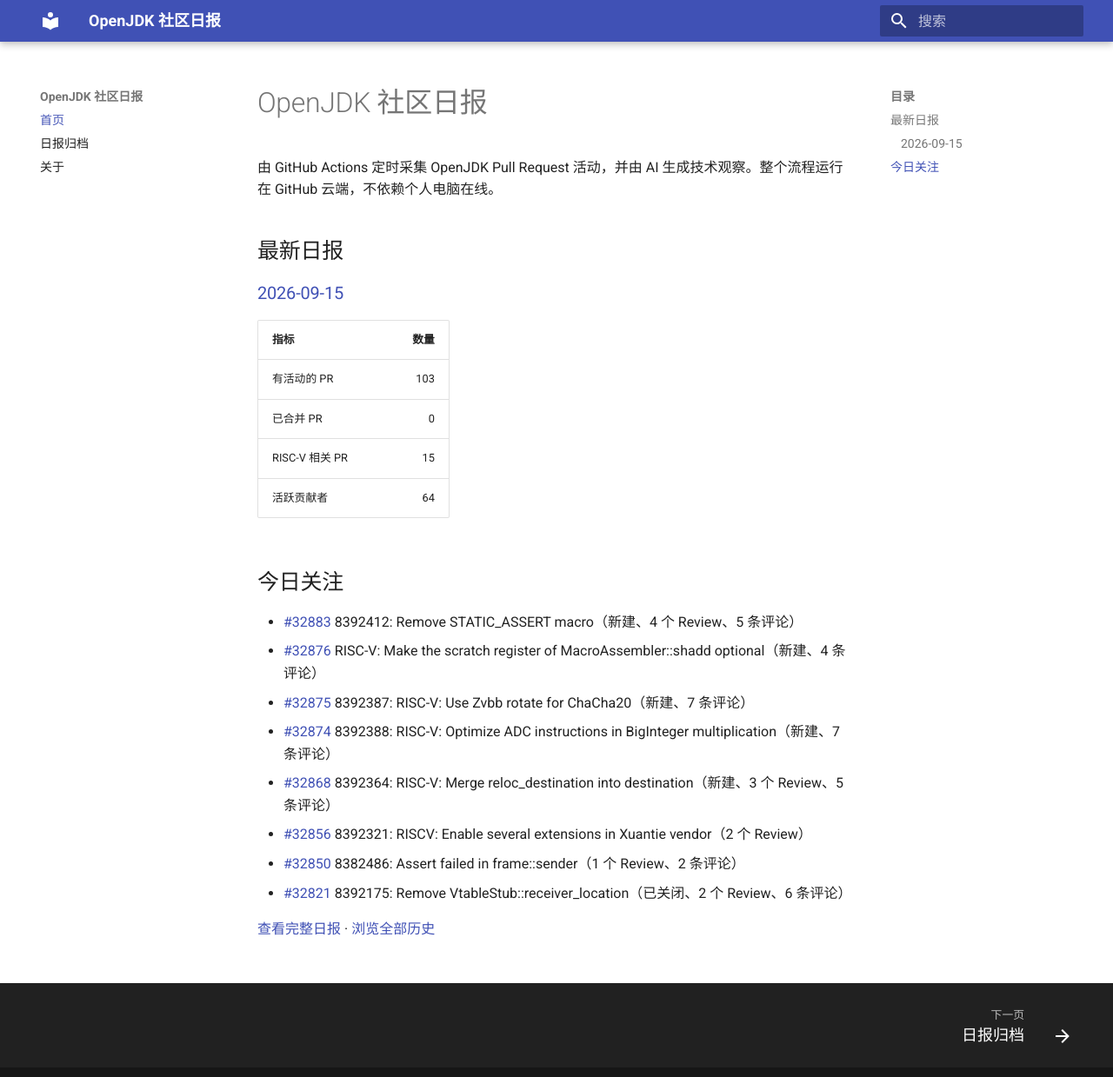
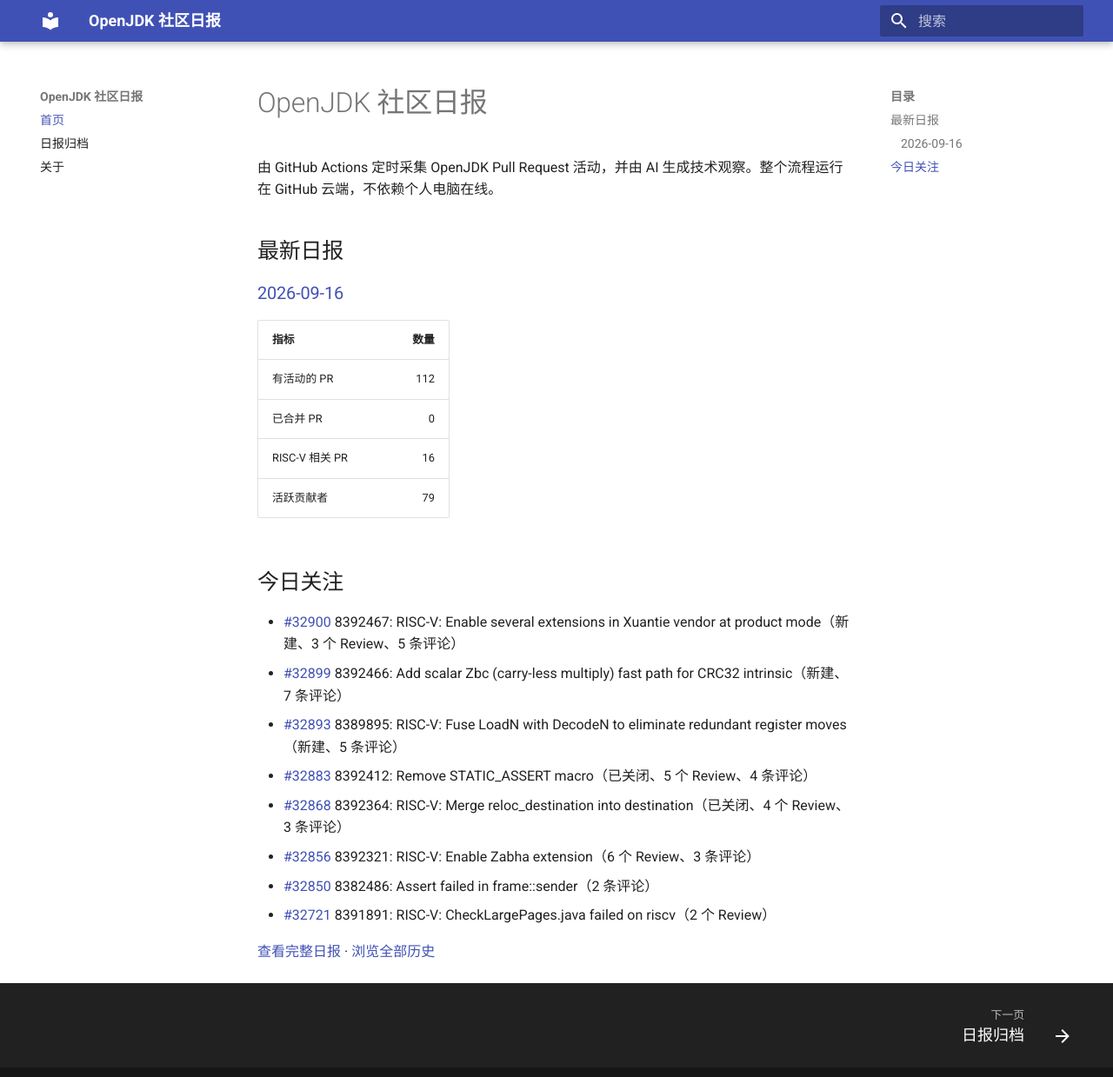
Before and after one commit to DingliZhang/openjdk-daily, an MkDocs documentation site: the page built from docs/index.md, in a window 1280 px wide and 1252 px high. Shown: the top 1239 px of the window at 87% size. Built offline with MkDocs 1.6.1 and Material for MkDocs 9.7.7, drawn with Linux system fonts in a browser that asks for light colours.

Commit message:
report: add OpenJDK daily report

```diff
--- a/docs/index.md
+++ b/docs/index.md
@@ -4,24 +4,24 @@
 
 ## 最新日报
 
-### [2026-09-15](reports/2026/2026-09-15.md)
+### [2026-09-16](reports/2026/2026-09-16.md)
 
 | 指标 | 数量 |
 |---|---:|
-| 有活动的 PR | 103 |
+| 有活动的 PR | 112 |
 | 已合并 PR | 0 |
-| RISC-V 相关 PR | 15 |
-| 活跃贡献者 | 64 |
+| RISC-V 相关 PR | 16 |
+| 活跃贡献者 | 79 |
 
 ## 今日关注
 
-- [#32883](https://github.com/openjdk/jdk/pull/32883) 8392412: Remove STATIC_ASSERT macro（新建、4 个 Review、5 条评论）
-- [#32876](https://github.com/openjdk/jdk/pull/32876) RISC-V: Make the scratch register of MacroAssembler::shadd optional（新建、4 条评论）
-- [#32875](https://github.com/openjdk/jdk/pull/32875) 8392387: RISC-V: Use Zvbb rotate for ChaCha20（新建、7 条评论）
-- [#32874](https://github.com/openjdk/jdk/pull/32874) 8392388: RISC-V: Optimize ADC instructions in BigInteger multiplication（新建、7 条评论）
-- [#32868](https://github.com/openjdk/jdk/pull/32868) 8392364: RISC-V: Merge reloc_destination into destination（新建、3 个 Review、5 条评论）
-- [#32856](https://github.com/openjdk/jdk/pull/32856) 8392321: RISCV: Enable several extensions in Xuantie vendor（2 个 Review）
-- [#32850](https://github.com/openjdk/jdk/pull/32850) 8382486: Assert failed in frame::sender（1 个 Review、2 条评论）
-- [#32821](https://github.com/openjdk/jdk/pull/32821) 8392175: Remove VtableStub::receiver_location（已关闭、2 个 Review、6 条评论）
+- [#32900](https://github.com/openjdk/jdk/pull/32900) 8392467: RISC-V: Enable several extensions in Xuantie vendor at product mode（新建、3 个 Review、5 条评论）
+- [#32899](https://github.com/openjdk/jdk/pull/32899) 8392466: Add scalar Zbc (carry-less multiply) fast path for CRC32 intrinsic（新建、7 条评论）
+- [#32893](https://github.com/openjdk/jdk/pull/32893) 8389895: RISC-V: Fuse LoadN with DecodeN to eliminate redundant register moves（新建、5 条评论）
+- [#32883](https://github.com/openjdk/jdk/pull/32883) 8392412: Remove STATIC_ASSERT macro（已关闭、5 个 Review、4 条评论）
+- [#32868](https://github.com/openjdk/jdk/pull/32868) 8392364: RISC-V: Merge reloc_destination into destination（已关闭、4 个 Review、3 条评论）
+- [#32856](https://github.com/openjdk/jdk/pull/32856) 8392321: RISC-V: Enable Zabha extension（6 个 Review、3 条评论）
+- [#32850](https://github.com/openjdk/jdk/pull/32850) 8382486: Assert failed in frame::sender（2 条评论）
+- [#32721](https://github.com/openjdk/jdk/pull/32721) 8391891: RISC-V: CheckLargePages.java failed on riscv（2 个 Review）
 
-[查看完整日报](reports/2026/2026-09-15.md) · [浏览全部历史](reports/index.md)
+[查看完整日报](reports/2026/2026-09-16.md) · [浏览全部历史](reports/index.md)
```
Also changed, not shown: docs/reports/2026/2026-09-16.md (added, +230 -0 lines), docs/reports/index.md (+2 -1 lines), 2 other files.
